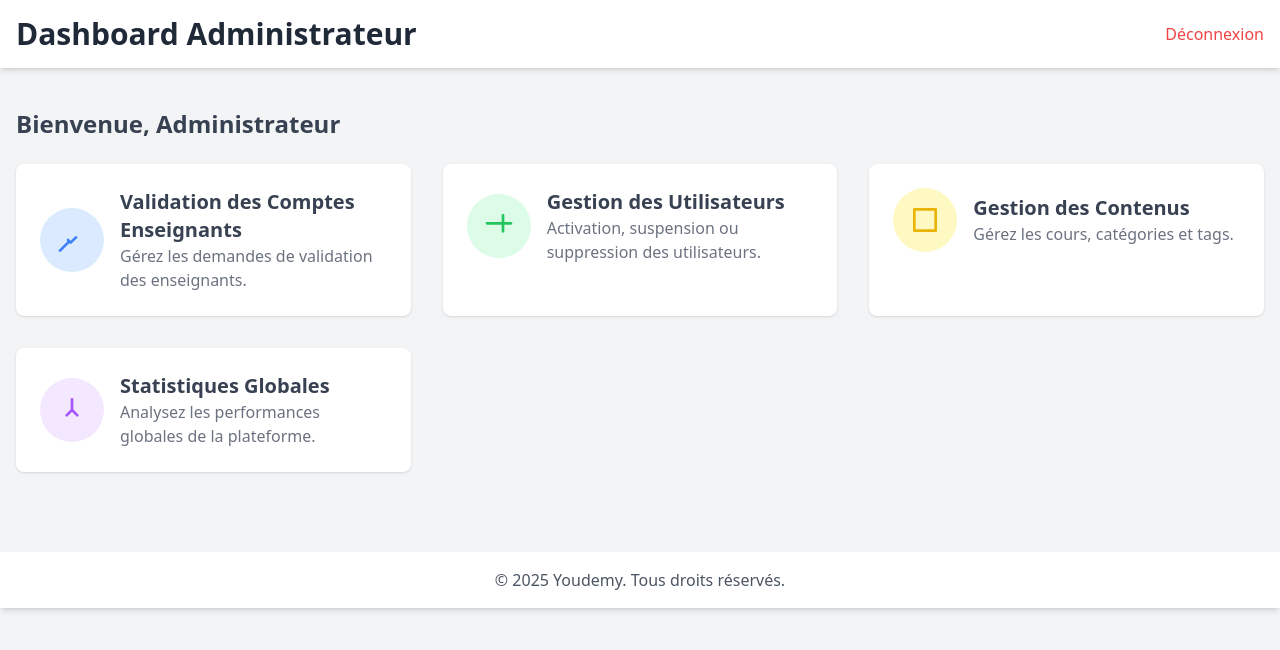
After one commit to hamza-saaf/Youdemy_Brief_11, a PHP site: page /app/views/admin/dashboard.php in a window 1280 px wide. The commit adds this page. Shown: the top 650 px of the page. Run offline with PHP 8.4, Linux system fonts and the light colour scheme; some libraries are stand-ins or nearby versions.

```diff
--- /dev/null
+++ b/app/views/admin/dashboard.php
@@ -0,0 +1,89 @@
+<!DOCTYPE html>
+<html lang="en">
+<head>
+    <meta charset="UTF-8">
+    <meta name="viewport" content="width=device-width, initial-scale=1.0">
+    <title>Youdemy - Dashboard Administrateur</title>
+    <script src="https://cdn.tailwindcss.com"></script>
+</head>
+<body class="bg-gray-100">
+    <header class="bg-white shadow-md py-4">
+        <div class="container mx-auto px-4 flex justify-between items-center">
+            <h1 class="text-3xl font-bold text-gray-800">Dashboard Administrateur</h1>
+            <a href="logout.php" class="text-red-500 hover:text-red-600">Déconnexion</a>
+        </div>
+    </header>
+
+    <main class="container mx-auto px-4 py-10">
+        <h2 class="text-2xl font-bold text-gray-700 mb-6">Bienvenue, Administrateur</h2>
+
+        <div class="grid grid-cols-1 md:grid-cols-2 lg:grid-cols-3 gap-8">
+            <!-- Option 1: Validation des comptes enseignants -->
+            <a href="validate_teachers.php" class="block p-6 bg-white rounded-lg shadow hover:shadow-md transition">
+                <div class="flex items-center">
+                    <div class="text-blue-500 bg-blue-100 p-4 rounded-full">
+                        <svg class="w-8 h-8" xmlns="http://www.w3.org/2000/svg" fill="none" viewBox="0 0 24 24" stroke="currentColor">
+                            <path stroke-linecap="round" stroke-linejoin="round" stroke-width="2" d="M9 12l2 2l4-4m-6 4l-6 6" />
+                        </svg>
+                    </div>
+                    <div class="ml-4">
+                        <h3 class="text-xl font-semibold text-gray-700">Validation des Comptes Enseignants</h3>
+                        <p class="text-gray-500">Gérez les demandes de validation des enseignants.</p>
+                    </div>
+                </div>
+            </a>
+
+            <!-- Option 2: Gestion des utilisateurs -->
+            <a href="manage_users.php" class="block p-6 bg-white rounded-lg shadow hover:shadow-md transition">
+                <div class="flex items-center">
+                    <div class="text-green-500 bg-green-100 p-4 rounded-full">
+                        <svg class="w-8 h-8" xmlns="http://www.w3.org/2000/svg" fill="none" viewBox="0 0 24 24" stroke="currentColor">
+                            <path stroke-linecap="round" stroke-linejoin="round" stroke-width="2" d="M3 10h18m-6-6v12" />
+                        </svg>
+                    </div>
+                    <div class="ml-4">
+                        <h3 class="text-xl font-semibold text-gray-700">Gestion des Utilisateurs</h3>
+                        <p class="text-gray-500">Activation, suspension ou suppression des utilisateurs.</p>
+                    </div>
+                </div>
+            </a>
+
+            <!-- Option 3: Gestion des contenus -->
+            <a href="manage_content.php" class="block p-6 bg-white rounded-lg shadow hover:shadow-md transition">
+                <div class="flex items-center">
+                    <div class="text-yellow-500 bg-yellow-100 p-4 rounded-full">
+                        <svg class="w-8 h-8" xmlns="http://www.w3.org/2000/svg" fill="none" viewBox="0 0 24 24" stroke="currentColor">
+                            <path stroke-linecap="round" stroke-linejoin="round" stroke-width="2" d="M4 4v16h16V4H4z" />
+                        </svg>
+                    </div>
+                    <div class="ml-4">
+                        <h3 class="text-xl font-semibold text-gray-700">Gestion des Contenus</h3>
+                        <p class="text-gray-500">Gérez les cours, catégories et tags.</p>
+                    </div>
+                </div>
+            </a>
+
+            <!-- Option 4: Statistiques Globales -->
+            <a href="global_stats.php" class="block p-6 bg-white rounded-lg shadow hover:shadow-md transition">
+                <div class="flex items-center">
+                    <div class="text-purple-500 bg-purple-100 p-4 rounded-full">
+                        <svg class="w-8 h-8" xmlns="http://www.w3.org/2000/svg" fill="none" viewBox="0 0 24 24" stroke="currentColor">
+                            <path stroke-linecap="round" stroke-linejoin="round" stroke-width="2" d="M8 16l4-4m0 0l4 4m-4-4V4" />
+                        </svg>
+                    </div>
+                    <div class="ml-4">
+                        <h3 class="text-xl font-semibold text-gray-700">Statistiques Globales</h3>
+                        <p class="text-gray-500">Analysez les performances globales de la plateforme.</p>
+                    </div>
+                </div>
+            </a>
+        </div>
+    </main>
+
+    <footer class="bg-white shadow-md py-4 mt-10">
+        <div class="container mx-auto px-4 text-center">
+            <p class="text-gray-600">&copy; 2025 Youdemy. Tous droits réservés.</p>
+        </div>
+    </footer>
+</body>
+</html>
--- a/app/views/index.php
+++ b/app/views/index.php
@@ -35,7 +35,7 @@
             </a>
 
             <!-- Option 2: Création de compte -->
-            <a href="register.php" class="block p-6 bg-white rounded-lg shadow hover:shadow-md transition">
+            <a href="auth/register.php" class="block p-6 bg-white rounded-lg shadow hover:shadow-md transition">
                 <div class="flex items-center">
                     <div class="text-green-500 bg-green-100 p-4 rounded-full">
                         <svg class="w-8 h-8" xmlns="http://www.w3.org/2000/svg" fill="none" viewBox="0 0 24 24" stroke="currentColor">
```
Also changed, not shown: app/config/Database.php (+4 -8 lines), app/config/script.sql (added, +61 -0 lines), app/views/auth/login.php (added, +46 -0 lines), app/views/auth/register.php (added), 2 other files.
